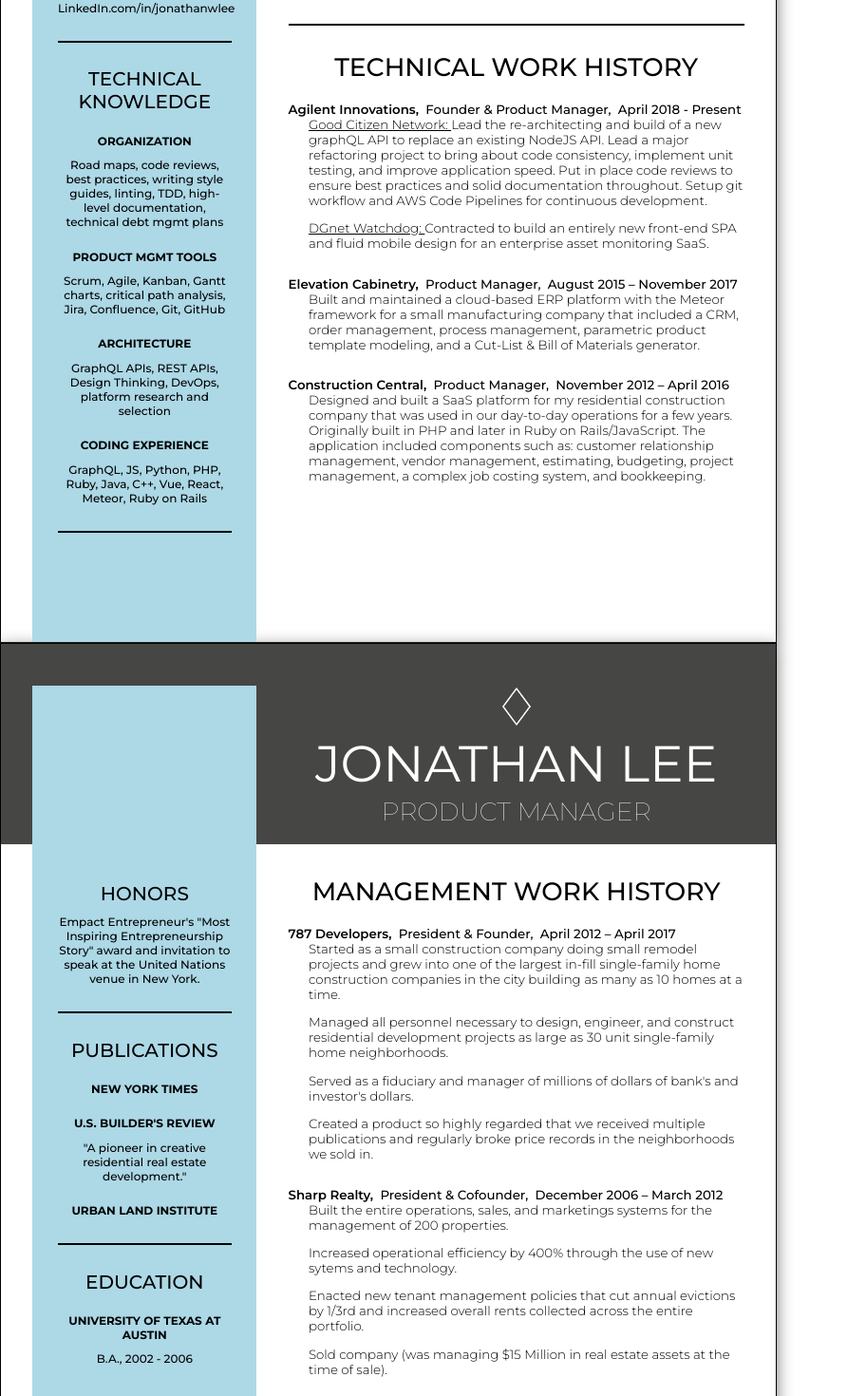
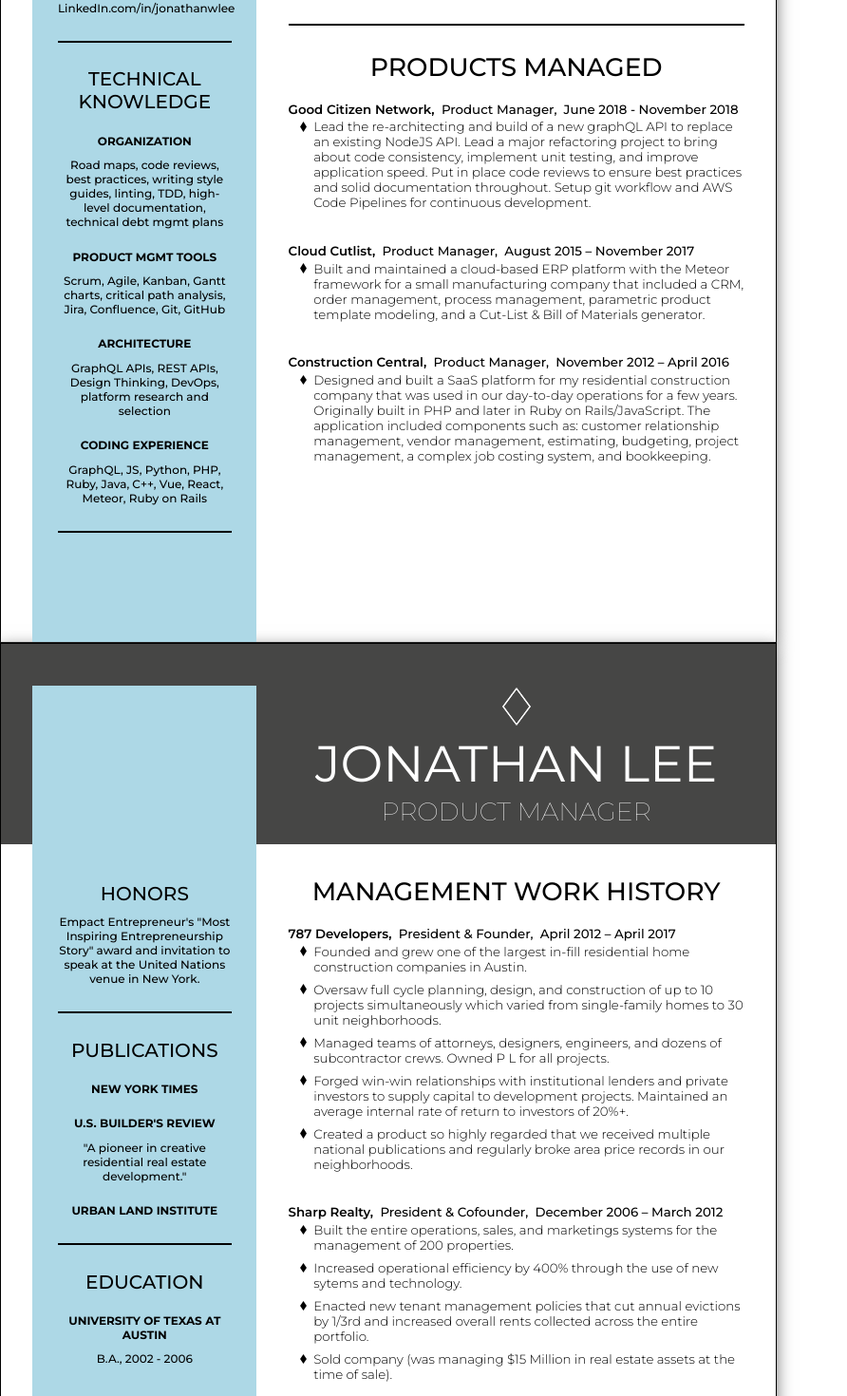
Before and after one commit to jonathan1028/ai-website, a Vue app: page /#/resume in a window 1280 px wide. Shown: the part 380-1850 px from the top of the page at 95% size, without its empty margins (0-892 px from the left). Built offline with nearby package versions, Linux system fonts and the light colour scheme.

Commit message:
Add icons and Products Managed

```diff
--- a/package.json
+++ b/package.json
@@ -14,6 +14,9 @@
     "build": "node build/build.js"
   },
   "dependencies": {
+    "@fortawesome/fontawesome-svg-core": "^1.2.8",
+    "@fortawesome/free-solid-svg-icons": "^5.5.0",
+    "@fortawesome/vue-fontawesome": "^0.1.2",
     "vue": "^2.5.2",
     "vue-router": "^3.0.1"
   },
--- a/src/components/Resume.vue
+++ b/src/components/Resume.vue
@@ -63,25 +63,28 @@
         </div>
         <div class="section-break"></div>
         <div class="section">
-          <div class="section-title">Technical Work History</div>
+          <div class="section-title">Products Managed</div>
           <div class="job">
             <div class="job-header">
-              <div class="company">Agilent Innovations, &nbsp;</div>
-              <div class="position">Founder &amp; Product Manager, &nbsp;</div>
-              <div class="time">April 2018 - Present</div>
+              <div class="company">Good Citizen Network, &nbsp;</div>
+              <div class="position">Product Manager, &nbsp;</div>
+              <div class="time">June 2018 - November 2018</div>
             </div>
-            <ul>
-              </ul>
-            <div class="experience"><span class="underline">Good Citizen Network: </span>Lead the re-architecting and build of a new graphQL API to replace an existing NodeJS API. Lead a major refactoring project to bring about code consistency, implement unit testing, and improve application speed. Put in place code reviews to ensure best practices and solid documentation throughout. Setup git workflow and AWS Code Pipelines for continuous development.</div>
-            <div class="experience"><span class="underline">DGnet Watchdog: </span> Contracted to build an entirely new front-end SPA and fluid mobile design for an enterprise asset monitoring SaaS.</div>
+            <div class="job-experience">
+              <img class="diamond-small" src="../assets/diamond2.svg">
+              <div class="experience">Lead the re-architecting and build of a new graphQL API to replace an existing NodeJS API. Lead a major refactoring project to bring about code consistency, implement unit testing, and improve application speed. Put in place code reviews to ensure best practices and solid documentation throughout. Setup git workflow and AWS Code Pipelines for continuous development.</div>
+            </div>
           </div>
           <div class="job">
             <div class="job-header">
-              <div class="company">Elevation Cabinetry, &nbsp;</div>
+              <div class="company">Cloud Cutlist, &nbsp;</div>
               <div class="position">Product Manager, &nbsp;</div>
               <div class="time">August 2015 – November 2017</div>
             </div>
+            <div class="job-experience">
+              <img class="diamond-small" src="../assets/diamond2.svg">
               <div class="experience">Built and maintained a cloud-based ERP platform with the Meteor framework for a small manufacturing company that included a CRM, order management, process management, parametric product template modeling, and a Cut-List & Bill of Materials generator.</div>
+            </div>
           </div>
           <div class="job">
             <div class="job-header">
@@ -89,7 +92,10 @@
               <div class="position">Product Manager, &nbsp;</div>
               <div class="time">November 2012 – April 2016</div>
             </div>
+            <div class="job-experience">
+              <img class="diamond-small" src="../assets/diamond2.svg">
               <div class="experience">Designed and built a SaaS platform for my residential construction company that was used in our day-to-day operations for a few years. Originally built in PHP and later in Ruby on Rails/JavaScript. The application included components such as: customer relationship management, vendor management, estimating, budgeting, project management, a complex job costing system, and bookkeeping.</div>
+            </div>
           </div>
         </div>
       </div>
@@ -153,13 +159,27 @@
               <div class="position">President &amp; Founder, &nbsp;</div>
               <div class="time">April 2012 – April 2017</div>
             </div>
-            <div class="experience">Started as a small construction company doing small remodel projects and grew into one
-              of the largest in-fill single-family home construction companies in the city building as many as 10 homes at a time.
+            <div class="job-experience">
+              <!-- <svg src="../assets/diamond2.svg"></svg> -->
+              <img class="diamond-small" src="../assets/diamond2.svg">
+              <!-- <svg
+                class="diamond-small"
+                x="0px" y="0px"
+                viewBox="0 0 1000 1000"
+                enable-background="new 0 0 1000 1000"
+                >
+                <g fill="black" transform="translate(0.000000,512.000000) scale(0.100000,-0.100000)"><path stroke-width="95%" d="M4871.6,4951.4c-32.6-40.2-852.8-1144.1-1822.5-2453L1282.2,116.4l1816.7-2447.2L4915.7-4780h84.3h84.3L6901-2330.9L8717.8,116.4L6901,2565.5L5084.3,5012.7l-78.6,5.7C4934.8,5024.2,4923.3,5016.5,4871.6,4951.4z M6674.9,2354.7L8334.5,116.4L6674.9-2120.1C5760.8-3352.3,5007.7-4358.4,5000-4358.4s-762.7,1006.1-1674.9,2238.3L1665.5,116.4L3327,2358.5c916,1232.2,1669.2,2240.2,1676.8,2236.4C5009.6,4593,5762.7,3585,6674.9,2354.7z"/></g>
+              </svg> -->
+              <div class="experience">Founded and grew one of the largest in-fill residential home construction companies in Austin.</div>
+              <img class="diamond-small" src="../assets/diamond2.svg">
+              <div class="experience">Oversaw full cycle planning, design, and construction of up to 10 projects simultaneously which varied from single-family homes to 30 unit neighborhoods.</div>
+              <img class="diamond-small" src="../assets/diamond2.svg">
+              <div class="experience">Managed teams of attorneys, designers, engineers, and dozens of subcontractor crews. Owned P&nbsp;L for all projects.</div>
+              <img class="diamond-small" src="../assets/diamond2.svg">
+              <div class="experience">Forged win-win relationships with institutional lenders and private investors to supply capital to development projects. Maintained an average internal rate of return to investors of 20%+.</div>
+              <img class="diamond-small" src="../assets/diamond2.svg">
+              <div class="experience">Created a product so highly regarded that we received multiple national publications and regularly broke area price records in our neighborhoods.</div>
             </div>
-            <div class="experience">Managed all personnel necessary to design, engineer, and construct residential development projects as large as 30 unit single-family home neighborhoods.</div>
-
-            <div class="experience">Served as a fiduciary and manager of millions of dollars of bank's and investor's dollars.</div>
-            <div class="experience">Created a product so highly regarded that we received multiple publications and regularly broke price records in the neighborhoods we sold in.</div>
           </div>
           <div class="job">
             <div class="job-header">
@@ -167,10 +187,16 @@
               <div class="position">President &amp; Cofounder, &nbsp;</div>
               <div class="time">December 2006 – March 2012</div>
             </div>
+            <div class="job-experience">
+              <img class="diamond-small" src="../assets/diamond2.svg">
               <div class="experience">Built the entire operations, sales, and marketings systems for the management of 200 properties.</div>
+              <img class="diamond-small" src="../assets/diamond2.svg">
               <div class="experience">Increased operational efficiency by 400% through the use of new sytems and technology.</div>
+              <img class="diamond-small" src="../assets/diamond2.svg">
               <div class="experience">Enacted new tenant management policies that cut annual evictions by 1/3rd and increased overall rents collected across the entire portfolio.</div>
+              <img class="diamond-small" src="../assets/diamond2.svg">
               <div class="experience">Sold company (was managing $15 Million in real estate assets at the time of sale).</div>
+            </div>
           </div>
         </div>
       </div>
@@ -326,12 +352,21 @@
             font-weight: 600;
           }
         }
+        .job-experience {
+          margin: 2pt 0pt 0pt 8pt;
+          display: grid;
+          grid-template-columns: auto auto;
+          .icon {
+            font-size: 8pt;
+            margin-top: 2pt;
+          }
           .experience {
-          margin-left: 16pt;
+            margin-left: 4pt;
             font-weight: 300;
-          margin-bottom: 10pt;
+            margin-bottom: 6pt;
             .underline {
               text-decoration: underline;
+            }
           }
         }
       }
@@ -342,6 +377,9 @@
       // background-color: yellow;
       // color: black;
     }
+    .diamond-small {
+      margin-top: 2pt;
+    }
   }
 }
 }
--- a/src/main.js
+++ b/src/main.js
@@ -3,6 +3,13 @@
 import Vue from 'vue'
 import App from './components/App'
 import router from './router'
+import { library } from '@fortawesome/fontawesome-svg-core'
+import { faUserSecret, faCoffee, faChevronRight, faCircle, faSquare } from '@fortawesome/free-solid-svg-icons'
+import { FontAwesomeIcon } from '@fortawesome/vue-fontawesome'
+
+library.add(faUserSecret, faCoffee, faChevronRight, faCircle, faSquare)
+
+Vue.component('icon', FontAwesomeIcon)
 
 Vue.config.productionTip = false
 
```
Also changed, not shown: src/assets/diamond2.svg (added), 1 other file (tests, documents, lock files or other folders). Lines whose indentation alone changed are shown as unchanged.
